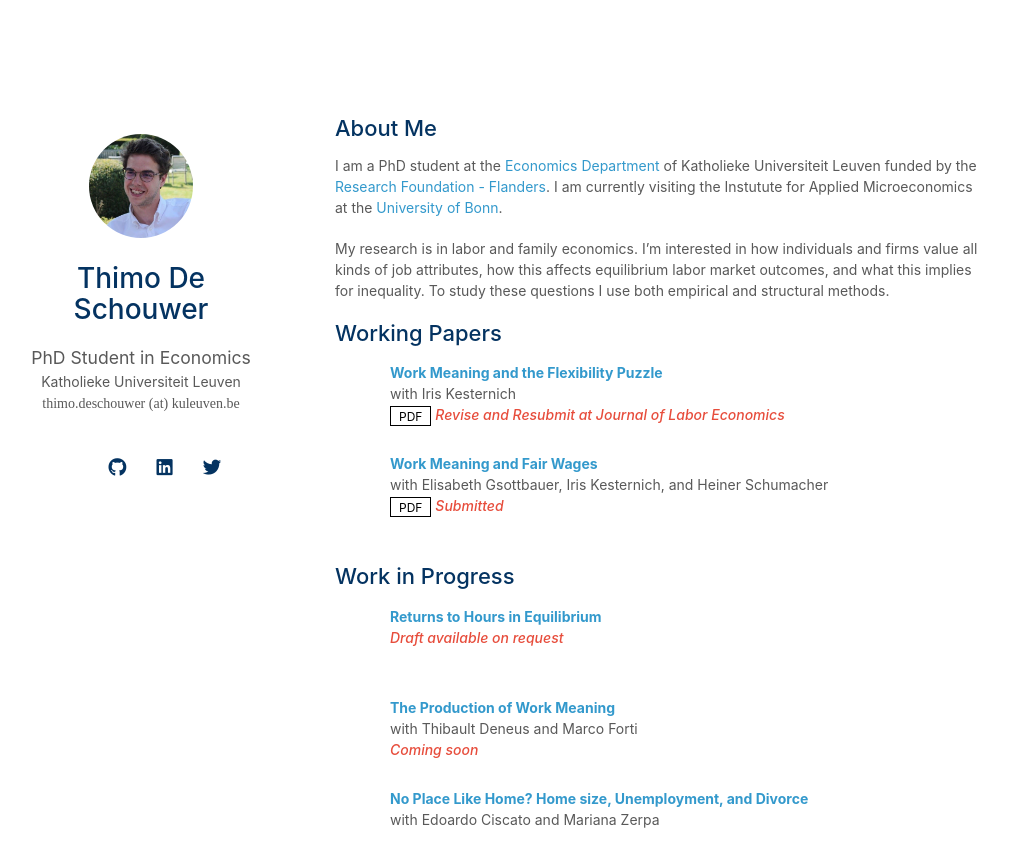
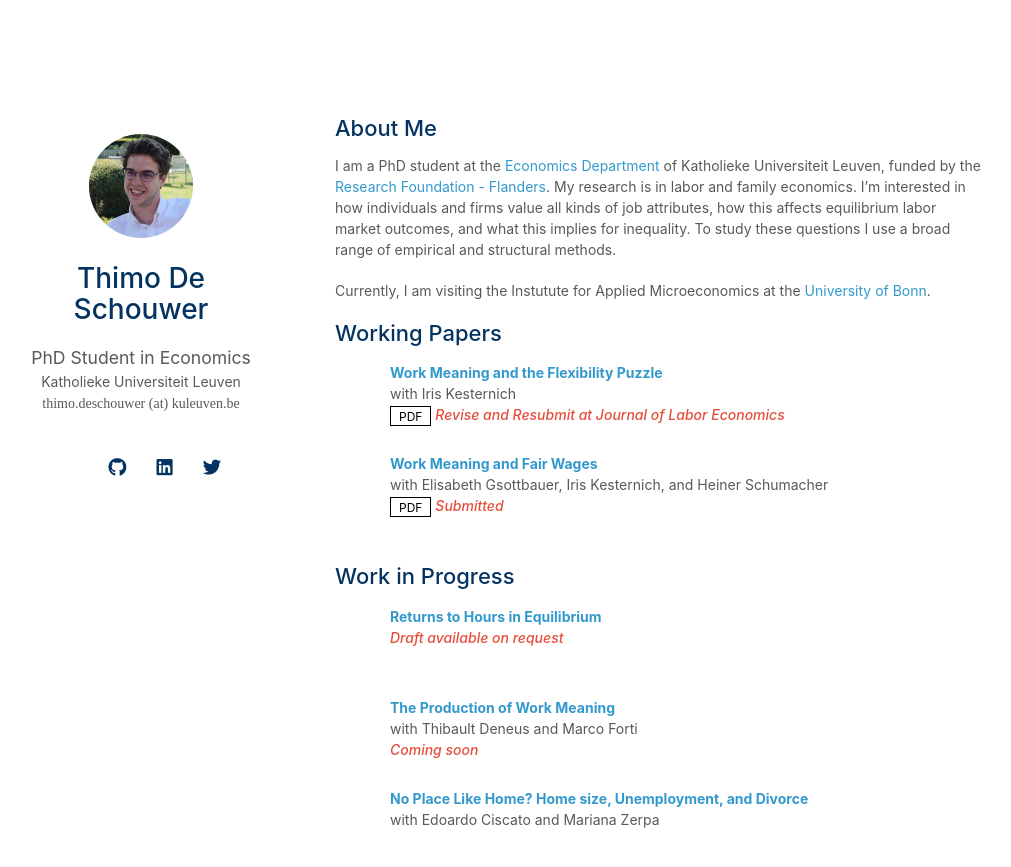
Before and after one commit to thimodeschouwer/thimodeschouwer.github.io, a Jekyll site: the page built from index.md, in a window 1280 px wide and 970 px high. Shown: the top 867 px of the window, without its empty margins (135-1146 px from the left). Built offline with Jekyll 4.4.1, drawn with Linux system fonts in a browser that asks for light colours; nearby versions of some CDN libraries; a style sheet for code colours, icons or effects is not loaded; our own code applies the rules of GitHub Pages for plain Markdown files.

Commit message:
Update index.md

```diff
--- a/index.md
+++ b/index.md
@@ -4,9 +4,9 @@ layout: homepage
 
 ## About Me
 
-I am a PhD student at the [Economics Department](https://feb.kuleuven.be/research/economics/ces) of Katholieke Universiteit Leuven funded by the [Research Foundation - Flanders](https://www.fwo.be/en/). I am currently visiting the Instutute for Applied Microeconomics at the [University of Bonn](https://www.uni-bonn.de/en/university/university).
+I am a PhD student at the [Economics Department](https://feb.kuleuven.be/research/economics/ces) of Katholieke Universiteit Leuven, funded by the [Research Foundation - Flanders](https://www.fwo.be/en/). My research is in labor and family economics. I'm interested in how individuals and firms value all kinds of job attributes, how this affects equilibrium labor market outcomes, and what this implies for inequality. To study these questions I use a broad range of empirical and structural methods.
 
-My research is in labor and family economics. I'm interested in how individuals and firms value all kinds of job attributes, how this affects equilibrium labor market outcomes, and what this implies for inequality. To study these questions I use both empirical and structural methods.
+Currently, I am visiting the Instutute for Applied Microeconomics at the [University of Bonn](https://www.uni-bonn.de/en/university/university).
 
 {% include_relative _includes/workingpapers.md %}
 
```
